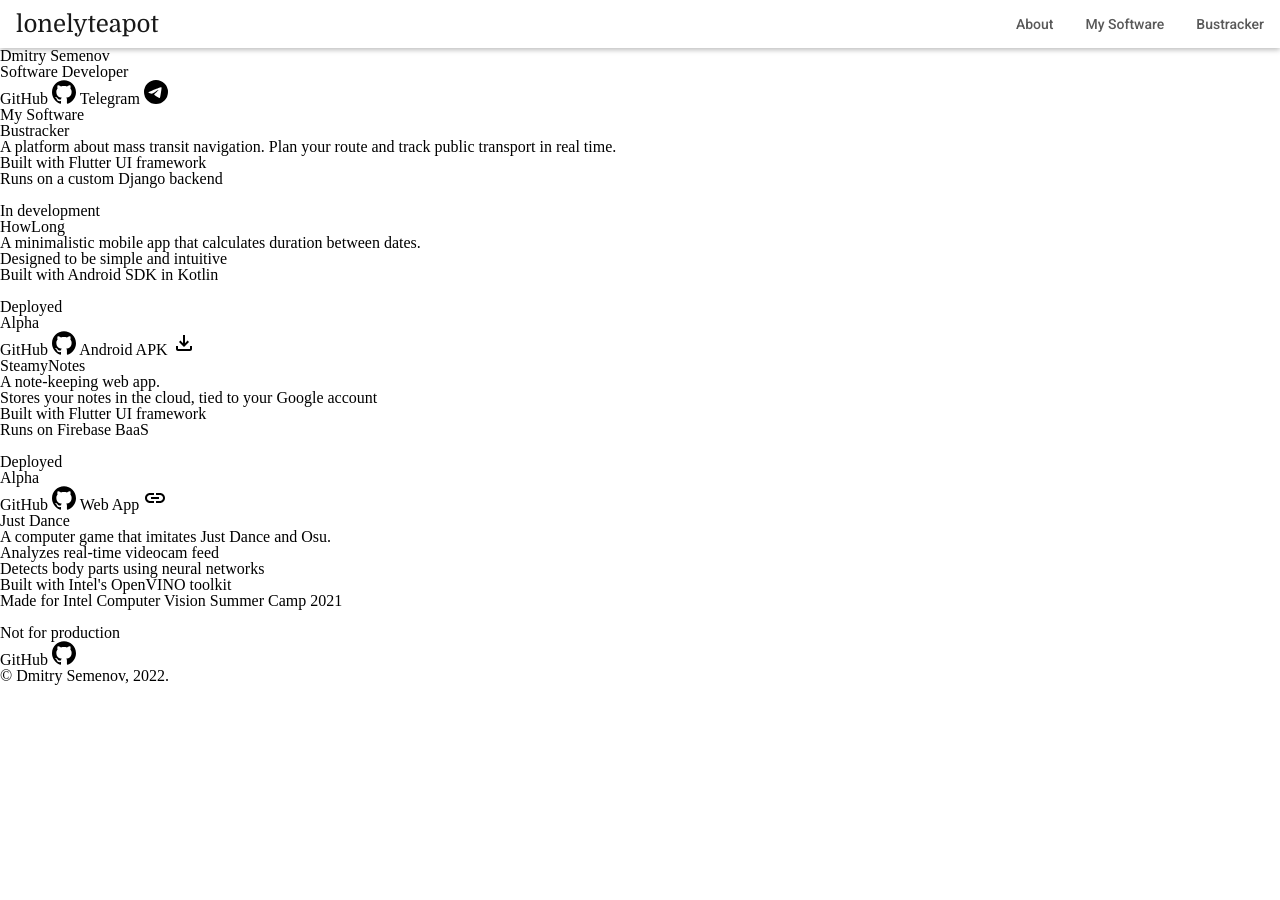
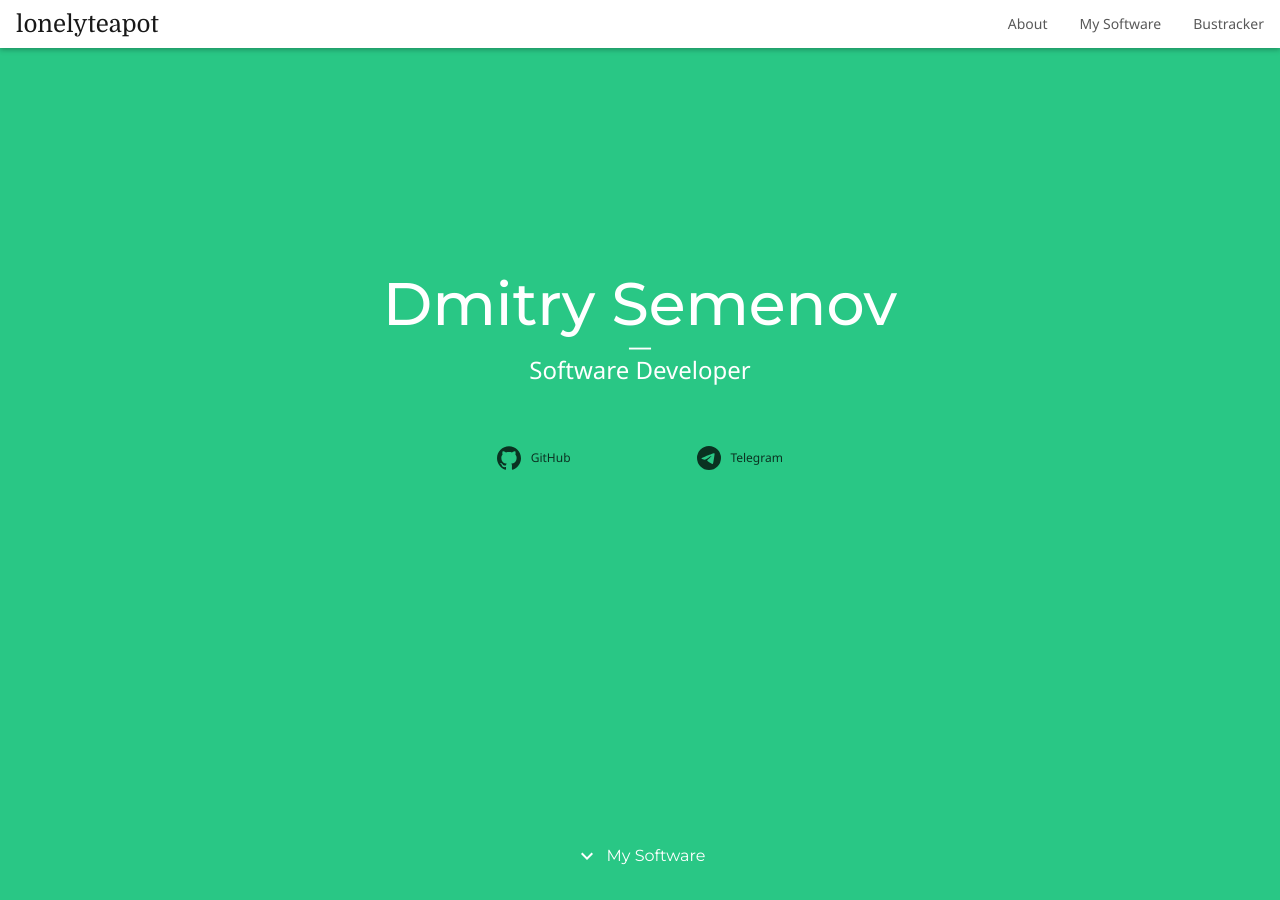
Before and after one commit to lonelyteapot/lonelyteapot.github.io, a Jekyll site: the page built from pages/new_index.html, in a window 1280 px wide and 900 px high. Built offline with Jekyll 4.4.1, drawn with Linux system fonts in a browser that asks for light colours.

Commit message:
Style landing

```diff
--- a/css/new_index.css
+++ b/css/new_index.css
@@ -1,5 +1,7 @@
 html {
+    --canvas-color: 255, 255, 255;
     --primary-color: 41, 199, 133;
+    scroll-behavior: smooth;
 }
 
 body {
@@ -8,14 +10,14 @@ body {
 }
 
 #header {
-    display: flex;
+    display: block flex;
     justify-content: space-between;
     align-items: center;
-    align-self: stretch;
     gap: 2rem;
-    position: sticky;
+    position: fixed;
     top: 0;
-    height: 36px;
+    width: 100%;
+    height: 3rem;
     padding: 6px 1rem;
     overflow-x: hidden;
     background-color: white;
@@ -38,7 +40,7 @@ body {
     align-items: center;
     gap: 2rem;
     text-align: center;
-    font-family: 'Roboto', sans-serif;
+    font-family: 'Noto Sans', sans-serif;
     font-weight: 500;
     font-size: 14px;
     white-space: nowrap;
@@ -51,3 +53,85 @@ body {
 #header-nav > a:hover {
     opacity: 1;
 }
+
+#landing {
+    display: grid;
+    grid-template-columns: 1fr auto 1fr;
+    grid-template-rows: 2fr 2fr auto;
+    justify-items: center;
+    align-items: center;
+    gap: 4rem;
+    padding: 3rem 1rem 2rem 1rem;
+    min-height: 100vh;
+    color: rgb(var(--canvas-color));
+    background-color: rgb(var(--primary-color));
+}
+
+#landing > * {
+    grid-column: 2;
+}
+
+#landing .whoami {
+    display: flex;
+    flex-direction: column;
+    text-align: center;
+    align-self: flex-end;
+}
+
+#landing .whoami h1 {
+    font-family: 'Montserrat', serif;
+    font-weight: 500;
+    font-size: 60px;
+}
+
+#landing .whoami p::before {
+    content: '—';
+}
+
+#landing .whoami p {
+    display: flex;
+    flex-direction: column;
+    font-family: 'Noto Sans', sans-serif;
+    font-size: 24px;
+}
+
+#landing .links {
+    display: flex;
+    justify-content: space-evenly;
+    justify-self: stretch;
+    align-items: center;
+    align-self: flex-start;
+    gap: 1em;
+    font-family: 'Noto Sans', sans-serif;
+    font-size: 0.75rem;
+    color: black;
+}
+
+#landing .links a {
+    display: flex;
+    flex-direction: row-reverse;
+    align-items: center;
+    gap: 0.8em;
+    opacity: 0.75;
+}
+
+#landing .links img {
+    height: 2em;
+}
+
+#landing .links a:hover {
+    opacity: 1;
+}
+
+#landing .scrollers {
+    display: flex;
+    gap: 1rem;
+    font-family: 'Montserrat', sans-serif;
+}
+
+#landing .scrollers a {
+    display: flex;
+    flex-direction: row-reverse;
+    align-items: center;
+    gap: 0.5rem;
+}
--- a/css/reset.css
+++ b/css/reset.css
@@ -51,3 +51,7 @@ a {
 	color: inherit;
 	text-decoration: none;
 }
+
+* {
+	box-sizing: border-box;
+}
--- a/pages/new_index.html
+++ b/pages/new_index.html
@@ -10,7 +10,7 @@ permalink: /new_index
     <meta name="viewport" content="width=device-width, initial-scale=1.0">
     <link rel="preconnect" href="https://fonts.googleapis.com">
     <link rel="preconnect" href="https://fonts.gstatic.com" crossorigin>
-    <link rel="stylesheet" href="https://fonts.googleapis.com/css2?family=Montserrat&display=block">
+    <link rel="stylesheet" href="https://fonts.googleapis.com/css2?family=Montserrat:wght@400;500&display=block">
     <link rel="stylesheet" href="https://fonts.googleapis.com/css2?family=Domine&display=block">
     <link rel="stylesheet" href="https://fonts.googleapis.com/css2?family=Open+Sans&display=block">
     <link rel="stylesheet" href="https://fonts.googleapis.com/css2?family=Noto+Sans&display=block">
@@ -39,13 +39,19 @@ permalink: /new_index
             <p>Software Developer</p>
         </div>
         <div class="links">
-            <a class="link-button" href="https://github.com/lonelyteapot" target="_blank">
+            <a href="https://github.com/lonelyteapot" target="_blank">
                 <span>GitHub</span>
                 <img src="/icon/github.svg" alt="">
             </a>
-            <a class="link-button" href="https://t.me/lonelyteapot" target="_blank">
+            <a href="https://t.me/lonelyteapot" target="_blank">
                 <span>Telegram</span>
                 <img src="/icon/telegram.svg" alt="">
+            </a>
+        </div>
+        <div class="scrollers">
+            <a href="#software">
+                <span>My Software</span>
+                <img src="/icon/expand_more_white.svg" alt="">
             </a>
         </div>
     </section>
@@ -82,11 +88,11 @@ permalink: /new_index
                     <li>Alpha</li>
                 </ul>
                 <div class="links">
-                    <a class="link-button" href="https://github.com/lonelyteapot/HowLong" target="_blank">
+                    <a href="https://github.com/lonelyteapot/HowLong" target="_blank">
                         <span>GitHub</span>
                         <img src="/icon/github.svg" alt="">
                     </a>
-                    <a class="link-button" href="https://github.com/lonelyteapot/HowLong/releases/latest" target="_blank">
+                    <a href="https://github.com/lonelyteapot/HowLong/releases/latest" target="_blank">
                         <span>Android APK</span>
                         <img src="/icon/download.svg" alt="">
                     </a>
@@ -108,11 +114,11 @@ permalink: /new_index
                     <li>Alpha</li>
                 </ul>
                 <div class="links">
-                    <a class="link-button" href="https://github.com/lonelyteapot/SteamyNotes" target="_blank">
+                    <a href="https://github.com/lonelyteapot/SteamyNotes" target="_blank">
                         <span>GitHub</span>
                         <img src="/icon/github.svg" alt="">
                     </a>
-                    <a class="link-button" href="https://steamy-notes.web.app" target="_blank">
+                    <a href="https://steamy-notes.web.app" target="_blank">
                         <span>Web App</span>
                         <img src="/icon/website.svg" alt="">
                     </a>
@@ -134,7 +140,7 @@ permalink: /new_index
                     <li>Not for production</li>
                 </ul>
                 <div class="links">
-                    <a class="link-button" href="https://github.com/Gravens/JustDance" target="_blank">
+                    <a href="https://github.com/Gravens/JustDance" target="_blank">
                         <span>GitHub</span>
                         <img src="/icon/github.svg" alt="">
                     </a>
```
Also changed, not shown: icon/expand_more_white.svg (added).
